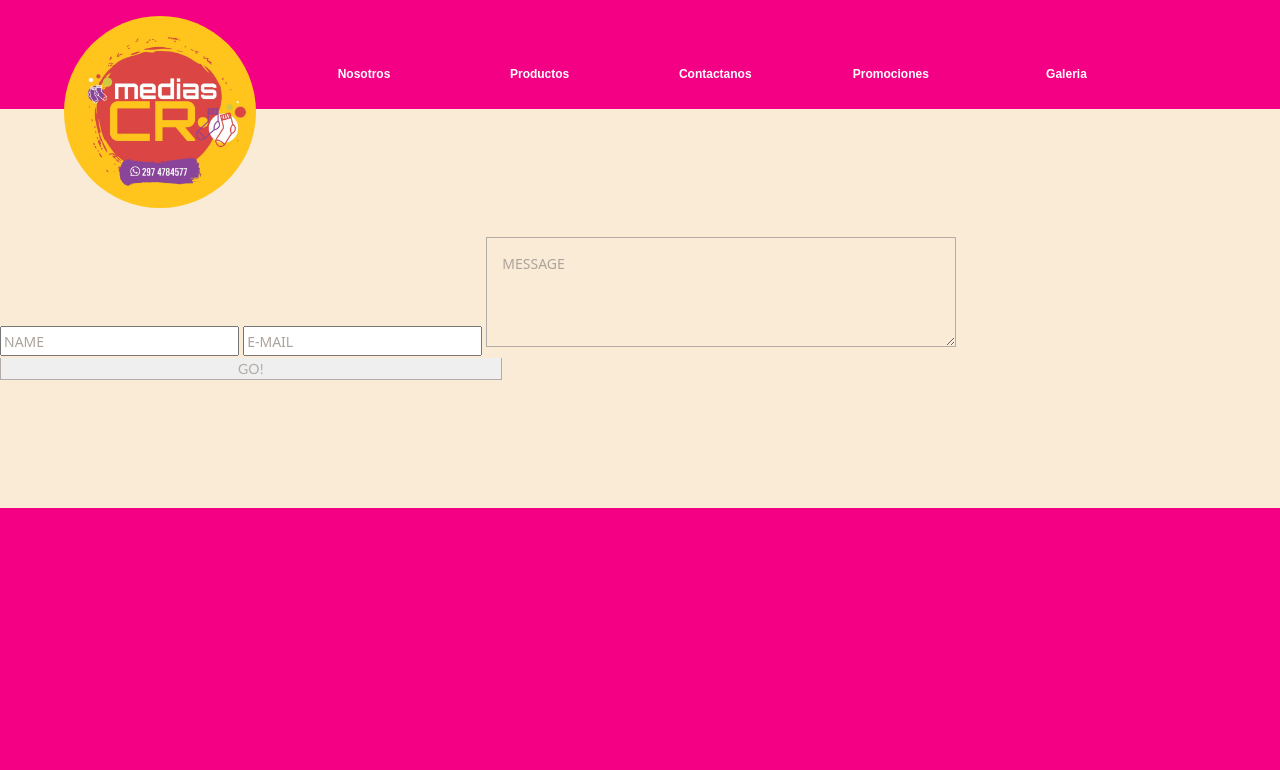
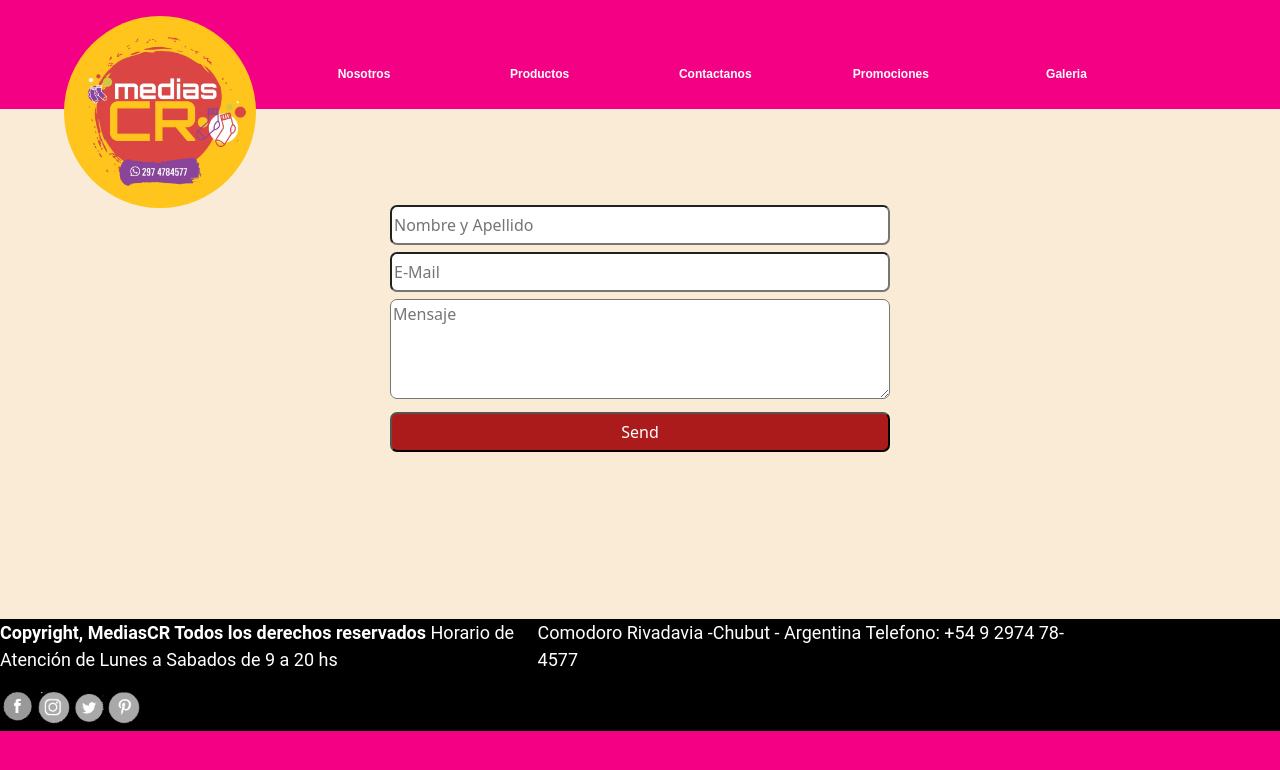
Before and after one commit to sanchezlucasar/mediascr, a plain HTML site: page pages/contactanos.html in a window 1280 px wide. Drawn offline with nearby package versions, Linux system fonts and the light colour scheme.

Commit message:
formulario
se termino el formulario y se configuro formspree

```diff
--- a/css/footer.css
+++ b/css/footer.css
@@ -1,13 +1,16 @@
 .div-footer {
+    margin: auto;
     float: left;
+    width: 42%;
 }
 
 .div-footer p {
-    font-size: 22px;
+    font-size: 18px;
     font-family: 'Roboto', sans-serif;
 }
 
 .div-footer img {
-    padding: 0 3px 0 0;
-    width: 24px;
+    margin: 3px 0 0 3px;
+    width: 2em;
+    float: left;
 }
--- a/css/form.css
+++ b/css/form.css
@@ -1,159 +1,31 @@
     @import url(https://fonts.googleapis.com/css?family=Lato:100,300,400);
-input::-webkit-input-placeholder,
-textarea::-webkit-input-placeholder {
-    color: #aca49c;
-    font-size: 0.875em;
+    .formulario {
+        margin: auto;
+        width: 500px;
+        position: relative;
+        top: -39px;
     }
 
-input:focus::-webkit-input-placeholder,
-textarea:focus::-webkit-input-placeholder {
-    color: #bbb5af;
+    .input {
+        margin: 7px 0px 0 0px;
+        width: 100%;
+        border-radius: 7px;
+        height: 40px;
     }
 
-input::-moz-placeholder,
-textarea::-moz-placeholder {
-    color: #aca49c;
-    font-size: 0.875em;
+    .formulario textarea {
+        margin: 7px 0px 0 0px;
+        width: 100%;
+        height: 100px;
     }
 
-input:focus::-moz-placeholder,
-textarea:focus::-moz-placeholder {
-    color: #bbb5af;
+    .input:hover {
+        background-color: antiquewhite;
+        color: black;
     }
 
-input::placeholder,
-textarea::placeholder {
-    color: #aca49c;
-    font-size: 0.875em;
+    .button {
+        background-color: rgb(172, 27, 27);
+        color: white;
+        font-style: bold;
     }
-
-input:focus::placeholder,
-textarea::focus:placeholder {
-    color: #bbb5af;
-}
-
-input::-ms-placeholder,
-textarea::-ms-placeholder {
-    color: #aca49c;
-    font-size: 0.875em;
-}
-
-input:focus::-ms-placeholder,
-textarea:focus::-ms-placeholder {
-    color: #bbb5af;
-}
-
-
-/* on hover placeholder */
-
-input:hover::-webkit-input-placeholder,
-textarea:hover::-webkit-input-placeholder {
-    color: #e2dedb;
-    font-size: 0.875em;
-}
-
-input:hover:focus::-webkit-input-placeholder,
-textarea:hover:focus::-webkit-input-placeholder {
-    color: #cbc6c1;
-}
-
-input:hover::-moz-placeholder,
-textarea:hover::-moz-placeholder {
-    color: #e2dedb;
-    font-size: 0.875em;
-}
-
-input:hover:focus::-moz-placeholder,
-textarea:hover:focus::-moz-placeholder {
-    color: #cbc6c1;
-}
-
-input:hover::placeholder,
-textarea:hover::placeholder {
-    color: #e2dedb;
-    font-size: 0.875em;
-}
-
-input:hover:focus::placeholder,
-textarea:hover:focus::placeholder {
-    color: #cbc6c1;
-}
-
-#formulario input:hover::placeholder,
-textarea:hover::placeholder {
-    color: #e2dedb;
-    font-size: 0.875em;
-}
-
-#formulario input:hover:focus::-ms-placeholder,
-textarea:hover::focus:-ms-placeholder {
-    color: #cbc6c1;
-}
-
-#formulario {
-    position: relative;
-    width: 500px;
-    margin: 50px auto 100px auto;
-}
-
-#formulario input {
-    font-family: 'Lato', sans-serif;
-    font-size: 0.875em;
-    width: 470px;
-    height: 50px;
-    padding: 0px 15px 0px 15px;
-    background: transparent;
-    outline: none;
-    color: #726659;
-    border: solid 1px #b3aca7;
-    border-bottom: none;
-    transition: all 0.3s ease-in-out;
-    -webkit-transition: all 0.3s ease-in-out;
-    -moz-transition: all 0.3s ease-in-out;
-    -ms-transition: all 0.3s ease-in-out;
-}
-
-input:hover {
-    background: #b3aca7;
-    color: #e2dedb;
-}
-
-textarea {
-    width: 470px;
-    max-width: 470px;
-    height: 110px;
-    max-height: 110px;
-    padding: 15px;
-    background: transparent;
-    outline: none;
-    color: #726659;
-    font-family: 'Lato', sans-serif;
-    font-size: 0.875em;
-    border: solid 1px #b3aca7;
-    transition: all 0.3s ease-in-out;
-    -webkit-transition: all 0.3s ease-in-out;
-    -moz-transition: all 0.3s ease-in-out;
-    -ms-transition: all 0.3s ease-in-out;
-}
-
-textarea:hover {
-    background: #b3aca7;
-    color: #e2dedb;
-}
-
-#submit {
-    width: 502px;
-    padding: 0;
-    margin: -5px 0px 0px 0px;
-    font-family: 'Lato', sans-serif;
-    font-size: 0.875em;
-    color: #b3aca7;
-    outline: none;
-    cursor: pointer;
-    border: solid 1px #b3aca7;
-    border-top: none;
-}
-
-#submit:hover {
-    color: #e2dedb;
-}
--- a/css/layout.css
+++ b/css/layout.css
@@ -18,6 +18,6 @@ main {
 footer {
     background-color: black;
     width: 100%;
-    height: 20em;
+    height: 7em;
     color: white;
 }
--- a/pages/contactanos.html
+++ b/pages/contactanos.html
@@ -7,9 +7,11 @@
     <meta name="viewport" content="width=device-width, initial-scale=1.0">
     <title>Medias CR</title>
     <link rel="stylesheet" href="/css/layout.css">
+    <link rel="stylesheet" href="/css/footer.css">
     <link rel="stylesheet" href="/css/form.css">
     <link rel="stylesheet" href="/css/header.css">
     <link href="https://cdn.jsdelivr.net/npm/bootstrap@5.0.1/dist/css/bootstrap.min.css" rel="stylesheet" integrity="sha384-+0n0xVW2eSR5OomGNYDnhzAbDsOXxcvSN1TPprVMTNDbiYZCxYbOOl7+AMvyTG2x" crossorigin="anonymous">
+
 
     <body>
         <header>
@@ -28,15 +30,29 @@
         <main>
 
 
-            <form id="formularios" class="topBefore">
+            <form class="formulario" id="contactform" action="//formspree.io/sanchezlucasar@gmail.com" method="POST">
 
-                <input id="name" type="text" placeholder="NAME">
-                <input id="email" type="text" placeholder="E-MAIL">
-                <textarea id="message" type="text" placeholder="MESSAGE"></textarea>
-                <input id="submit" type="submit" value="GO!">
+                <input required class="input" id="name" name="name" type="text" placeholder="Nombre y Apellido">
+                <input required class="input" id="email" name="_replyto" type="email" placeholder="E-Mail">
+                <textarea required class="input" name="message" id="message" type="text" placeholder="Mensaje"></textarea>
+                <input class="input button" id="submit" value="Send" type="submit">
 
             </form>
         </main>
+        <footer>
+            <div class="div-footer">
+                <p><b>Copyright, MediasCR Todos los derechos reservados </b>Horario de Atención de Lunes a Sabados de 9 a 20 hs</p>
+            </div>
+            <div class="div-footer">
+                <p>Comodoro Rivadavia -Chubut - Argentina Telefono: +54 9 2974 78-4577 </p>
+            </div>
+            <div class="div-footer">
+                <a href="https://www.facebook.com/CRmediasCR"><img src="/img/social/face.png" alt=""></a>
+                <a href="www.instagram.com/medias.cr/"><img src="/img/social/insta.png" alt=""></a>
+                <a href="#"><img src="/img/social/tweet.png" alt=""></a>
+                <a href="#"><img src="/img/social/pinterest.png" alt=""></a>
+            </div>
+        </footer>
     </body>
 
 </html>
```
Also changed, not shown: css/nosotros.css (+0 -10 lines), index.html (+2 -2 lines). Lines whose indentation alone changed are shown as unchanged.
